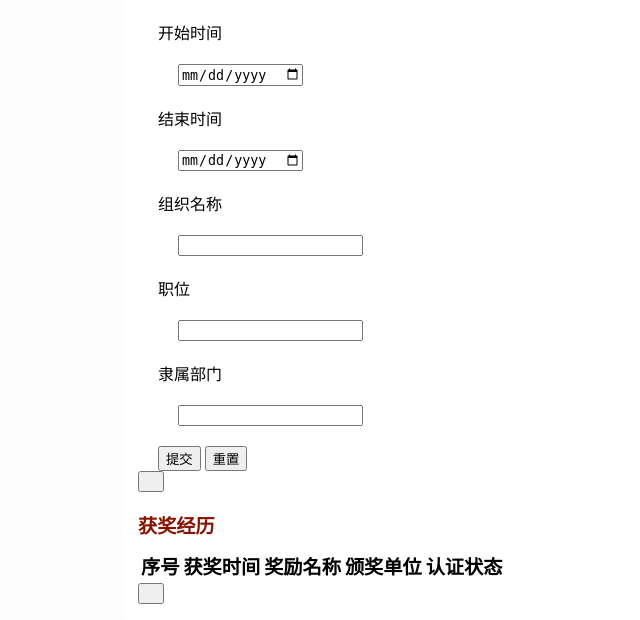
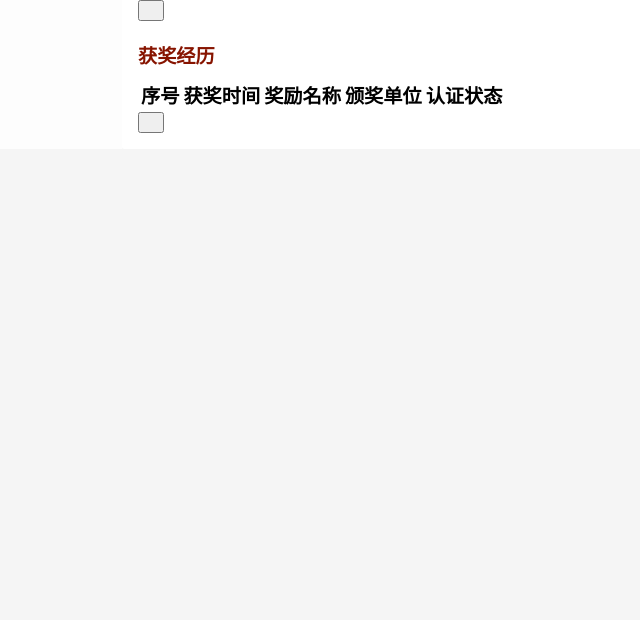
Before and after one commit to uscxiaoyu/student_system, a Django app: template student_sys/student/templates/student_main.html in a window 1280 px wide. Shown: the part 349-969 px from the top of the page, without its empty margins (168-808 px from the left). After the commit the page ends 482 px from the top, so only its background shows below. Run offline with Django 3.2, Linux system fonts and the light colour scheme; the template is opened without the code that fills it, so the values that code supplies are empty.

Commit message:
添加组织经历和奖学金

```diff
--- a/student_sys/student/models.py
+++ b/student_sys/student/models.py
@@ -113,7 +113,7 @@ class StudentScholar(models.Model):
     g_time = models.DateField(verbose_name="获奖时间")
     scholar_name = models.CharField(max_length=64, verbose_name="奖学金名称")
     level = models.CharField(max_length=64, verbose_name="奖学金级别")
-    certify_state = models.CharField(max_length=64, verbose_name="认证状态", default=None, blank=True)
+    certify_state = models.CharField(max_length=64, verbose_name="认证状态", default="未认证", blank=True)
     created_time = models.DateTimeField(auto_now_add=True, editable=False, verbose_name="创建时间")
 
     def __str__(self) -> str:
--- a/student_sys/student/templates/student_main.html
+++ b/student_sys/student/templates/student_main.html
@@ -98,56 +98,17 @@
                     <table class="layui-table" lay-skin="line" id="studentOrgTB">
                         <thead>
                             <tr>
-                                <th>序号</th><th>开始时间</th><th>结束时间</th><th>活动名称</th><th>单位</th><th>认证状态</th>
+                                <th>序号</th><th>开始时间</th><th>结束时间</th><th>活动名称</th><th>职位</th><th>隶属单位</th><th>认证状态</th>
                             </tr>
                         </thead>
                     </table>
-                    <form id="add1"  method="post" class="layui-form">
-                        <div class="layui-input-block">
-                            <label class="layui-form-label">开始时间</label>
-                            <div class="layui-input-block">
-                                <input type="date" lay-verify="required" id="start_time" name="start_time" class="layui-input"/>
-                            </div>
-                        </div>
-                        <div class="layui-input-block">
-                            <label class="layui-form-label">结束时间</label>
-                            <div class="layui-input-block">
-                                <input type="date" lay-verify="required" id="end_time" name="end_time" class="layui-input"/>
-                            </div>
-                        </div>
-                        <div class="layui-input-block">
-                            <label class="layui-form-label">组织名称</label>
-                            <div class="layui-input-block">
-                                <input type="text" lay-verify="required" id="org_name" name="org_name" class="layui-input">
-                            </div>
-                        </div>
-                        <div class="layui-input-block">
-                            <label class="layui-form-label">职位</label>
-                            <div class="layui-input-block">
-                                <input type="text" lay-verify="required" id="position" name="position" class="layui-input">
-                            </div>
-                        </div>
-                        <div class="layui-input-block">
-                            <label class="layui-form-label">隶属部门</label>
-                            <div class="layui-input-block">
-                                <input type="text" lay-verify="required" id=dept_name name="dept_name" class="layui-input">
-                            </div>
-                        </div>
-                        <div class="layui-form-item">
-                            <div class="layui-input-block">
-                                <button class="layui-btn-primary layui-btn-sm" onclick="submitOrgData()">提交</button>
-                                <button type="reset" class="layui-btn-primary layui-btn-sm layui-btn-primary">重置</button>
-                            </div>
-                        </div>
-                    </form>
                     <button class="layui-btn layui-btn-primary layui-btn-sm" onclick="open_layer1()">
                         <i class="layui-icon">&#xe654;</i>
                     </button>
-
                 </div>
                 <div class="item" id="exp_3">
                     <h3>获奖经历</h3>
-                    <table lay-even class="layui-table" id="studentScholarTB">
+                    <table lay-even class="layui-table" lay-skin="line" id="studentScholarTB">
                         <thead>
                             <tr>
                                 <th>序号</th><th>获奖时间</th><th>奖励名称</th><th>颁奖单位</th><th>认证状态</th>
@@ -163,44 +124,56 @@
 </body>
 
 <script>
-    var submitOrgData = function () {
-        var post_data = {
-            start_time: document.getElementById("start_time").value,
-            end_time: document.getElementById("end_time").value,
-            org_name: document.getElementById("org_name").value.trim(),
-            position: document.getElementById("position").value.trim(),
-            dept_name: document.getElementById("dept_name").value.trim()
-        };  // 提取表单信息
-        axios.post("/insertStudentOrganization", post_data)
+    var formReset = function () {
+        document.querySelector('#add1, #add2').reset()
+    };
+
+    var getFormValues = function (form) { // 获取表单中的input值
+        var data = new Object();
+        var tagElements = form.getElementsByTagName('input');
+        for (var i = 0; i < tagElements.length; i++){
+            data[tagElements[i].name] = tagElements[i].value.trim();
+        }
+        return data;
+    };
+
+    var submitData = function (form_tag, tb_tag, post_url) {
+        let form = document.getElementById(form_tag);
+        let post_data = getFormValues(form);
+        axios.post(post_url, post_data)
             .then(function(res) {
-                console.log(res);
-                // window.alert("添加成功!");
+                window.alert("添加成功!");
                 var resData = res.data;
                 if (res.status == 200) {
-                    tb = document.getElementById("studentOrgTB");
+                    tb = document.getElementById(tb_tag);
                     trs = tb.getElementsByTagName("tr");
                     last_tr = trs[trs.length-1];
-                    last_idx = parseInt(last_tr.getElementsByTagName("td")[0].textContent);  // 获取上一个序号
+                    last_idx = parseInt(last_tr.querySelector("th, td").textContent);  // 获取上一个序号
                     if (last_idx) {
                         idx = (last_idx + 1).toString();
                     } else {
                         idx = "1";
                     };
-                    new_tr = document.createElement("tr");  // 新的一行
-                    idx_td = document.createElement("td");
+                    var new_tr = document.createElement("tr");  // 新的一行
+                    var idx_td = document.createElement("td");
                     idx_td.appendChild(document.createTextNode(idx));
                     new_tr.appendChild(idx_td);
+                    console.log(post_data)
                     for (let ele in post_data) {
                         td = document.createElement("td");
                         td.appendChild(document.createTextNode(post_data[ele]));
                         new_tr.appendChild(td);
-
                     };
+                    td = document.createElement("td");
+                    td.appendChild(document.createTextNode("未认证"));
+                    new_tr.appendChild(td);
                     tb.appendChild(new_tr);
-                };
+                } else {
+                    window.alert("添加失败");
+                }
             })
             .catch(function(err){
-                console.log(err);
+                window.alert(err);
             });
     };
 
@@ -211,49 +184,49 @@
                 type: 1,
                 title: "<p style='text-align:center;font-size:1.5em; font-weight:bold'>学生组织记录</p>",
                 area: ["400px", "450px"],
-                content: `<form id="add1"  method="post" class="layui-form">
+                content: `<form id="add1" class="layui-form">
                             <div class="layui-input-block">
                                 <label class="layui-form-label">开始时间</label>
                                 <div class="layui-input-block">
-                                        <input type="date" lay-verify="required" id="start_time" name="start_time" class="layui-input"/>
+                                    <input type="date" lay-verify="required" id="start_time" name="start_time" value="" class="layui-input"/>
                                 </div>
                             </div>
                             <div class="layui-input-block">
                                 <label class="layui-form-label">结束时间</label>
                                 <div class="layui-input-block">
-                                        <input type="date" lay-verify="required" id="end_time" name="end_time" class="layui-input"/>
+                                    <input type="date" lay-verify="required" id="end_time" name="end_time" value="" class="layui-input"/>
                                 </div>
                             </div>
                             <div class="layui-input-block">
                                 <label class="layui-form-label">组织名称</label>
                                 <div class="layui-input-block">
-                                        <input type="text" lay-verify="required" id="org_name" name="org_name" class="layui-input">
+                                    <input type="text" lay-verify="required" id="org_name" name="org_name" value="" class="layui-input">
                                 </div>
                             </div>
                             <div class="layui-input-block">
                                 <label class="layui-form-label">职位</label>
                                 <div class="layui-input-block">
-                                        <input type="text" lay-verify="required" id="position" name="position" class="layui-input">
+                                    <input type="text" lay-verify="required" id="position" name="position" value="" class="layui-input">
                                 </div>
                             </div>
                             <div class="layui-input-block">
                                 <label class="layui-form-label">隶属部门</label>
                                 <div class="layui-input-block">
-                                        <input type="text" lay-verify="required" id=dept_name name="dept_name" class="layui-input">
+                                    <input type="text" lay-verify="required" id=dept_name name="dept_name" value="" class="layui-input">
                                 </div>
                             </div>
+                        </form>
+                        <div class="layui-input-block">
                             <div class="layui-form-item">
-                                    <div class="layui-input-block">
-                                        <button class="layui-btn-primary layui-btn-sm" onclick="submitOrgData()">提交</button>
-                                        <button type="reset" class="layui-btn-primary layui-btn-sm layui-btn-primary">重置</button>
+                                <button class="layui-btn-primary layui-btn-sm" onclick="submitData('add1', 'studentOrgTB', '/insertStudentOrganization')">提交</button>
+                                <button class="layui-btn-primary layui-btn-sm layui-btn-primary" onclick="formReset()">重置</button>
                             </div>
-                                </div>
-                        </form>`
+                        </div>`
             }
-
             );
         })
     };
+
     var open_layer2 = function () {
         layui.use('layer', function(){
             var layer = layui.layer;
@@ -265,31 +238,29 @@
                                 <div class="layui-input-block">
                                     <label class="layui-form-label">奖励时间</label>
                                     <div class="layui-input-block">
-                                        <input type="month" lay-verify="required" name="start_time" class="layui-input"/>
+                                        <input type="month" lay-verify="required" name="start_time" value="" class="layui-input"/>
                                     </div>
                                 </div>
                                 <div class="layui-input-block">
                                     <label class="layui-form-label">奖励名称</label>
                                     <div class="layui-input-block">
-                                        <input type="text" name="scholar_name" class="layui-input" lay-verify="required">
+                                        <input type="text" name="scholar_name" value="" class="layui-input" lay-verify="required">
                                     </div>
                                 </div>
                                 <div class="layui-input-block">
                                     <label class="layui-form-label">奖励级别</label>
                                     <div class="layui-input-block">
-                                        <input type="text" name="level" class="layui-input" lay-verify="required">
+                                        <input type="text" name="level" value="" class="layui-input" lay-verify="required">
                                     </div>
                                 </div>
+                            </form>
                             <div class="layui-form-item">
                                 <div class="layui-input-block">
-                                        <button class="layui-btn-primary layui-btn-sm" onclick="">提交</button>
-                                        <button type="reset" class="layui-btn-primary layui-btn-sm layui-btn-primary">重置</button>
+                                    <button class="layui-btn-primary layui-btn-sm" onclick="submitData('add2', 'studentScholarTB', '/insertStudentScholar')">提交</button>
+                                    <button class="layui-btn-primary layui-btn-sm layui-btn-primary" onclick="formReset()">重置</button>
                                 </div>
-                                </div>
-                            </form>`
-            }
-
-            );
+                            </div>`
+            });
         })
     };
 </script>
--- a/student_sys/student/urls.py
+++ b/student_sys/student/urls.py
@@ -7,4 +7,5 @@ urlpatterns = [
     path("checkDocx", views.checkDocxView, name="checkDocx"),
     path("logout", views.logoutView, name="logout"),
     path("insertStudentOrganization", views.insertStudentOrganization, name="insertStudentOrganization"),
+    path("insertStudentScholar", views.insertStudentScholar, name="insertStudentScholar"),
 ]
```
Also changed, not shown: student_sys/student/views.py (+15 -15 lines), student_sys/student/write_docx.py (+7 -4 lines). Lines whose indentation alone changed are shown as unchanged.
